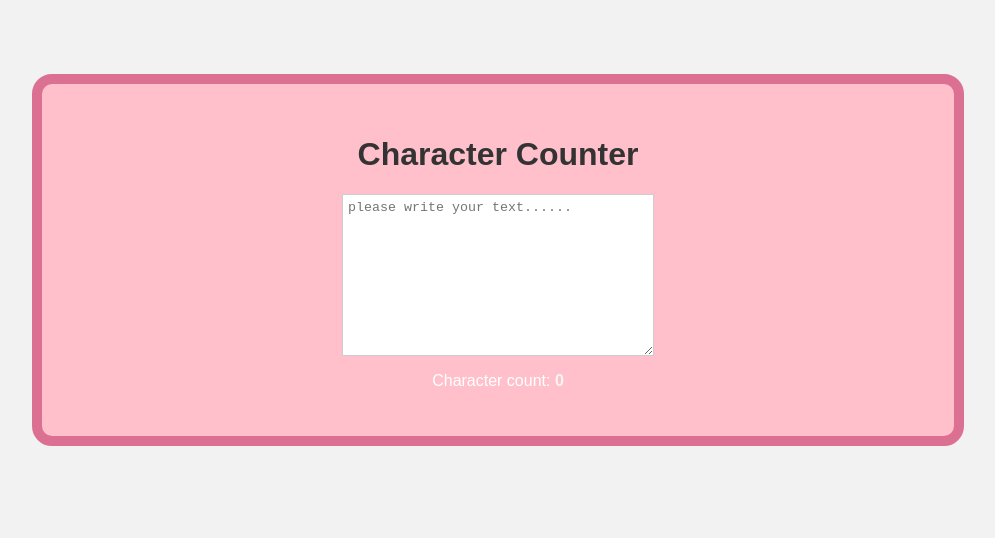
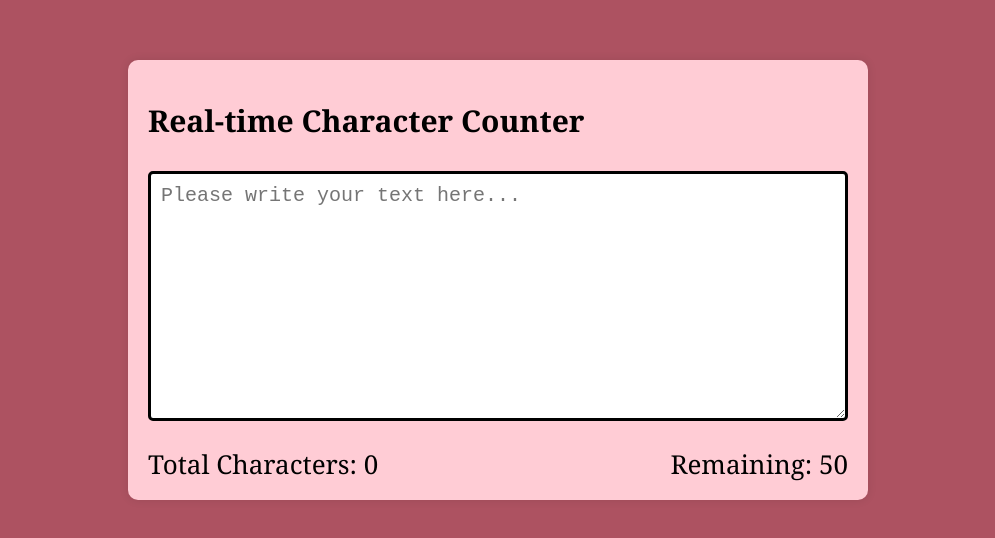
Before and after one commit to deepikagavini/character-count, a plain HTML site: page index.html in a window 1280 px wide. Shown: the part 128-666 px from the top of the page, without its empty margins (142-1137 px from the left). Drawn offline with Linux system fonts and the light colour scheme.

Commit message:
Update index.html

```diff
--- a/index.html
+++ b/index.html
@@ -1,67 +1,81 @@
 <!DOCTYPE html>
-<html>
+<html lang="en">
 <head>
-    <title>Character Counter</title>
+    <meta charset="UTF-8">
+    <meta name="viewport" content="width=device-width, initial-scale=1.0">
+    <title>Real-time Character Counter</title>
     <style>
         body {
-        background-color: #f2f2f2;
-        font-family: Arial, sans-serif;
+            font-family:Georgia, 'Times New Roman', Times, serif;
+            display: flex;
+            justify-content: center;
+            align-items: center;
+            height: 100vh;
+            background-color: #ad5261;
         }
-      .container {
-        display: flex;
-        align-items: center;
-        justify-content: center;
-        height: 95vh;
+        .counter-container {
+            background-color: #ffccd5;
+            border-radius: 10px;
+            padding: 20px 20px;
+            /* text-align: center; */
+            width: 700px;
+            height: 400px;
+            box-shadow: 0 0 10px rgba(0, 0, 0, 0.1);
         }
-      .content{
-        background-color: pink;
-        padding: 30px 300px;
-        border-radius: 20px;
-        display: flex;
-        flex-direction: column;
-        align-items: center;
-        border: 10px solid palevioletred;
-      }
-
-      h1 {
-        color: #333;
-      }
-      .txt{
-        color: white;
-    font-weight: 500;
+        .counter-container h2{
+            font-size: 30px;
+            margin-bottom: 30px;
+            margin-top: 20px;
         }
 
         textarea {
-        width: 300px;
-        height: 150px;
-        border: 1px solid #ccc;
-        padding: 5px;
+            width: 100%;
+            height: 100px;
+            border: 3px solid black;
+            border-radius: 5px;
+            padding: 10px;
+            box-sizing: border-box;
+            font-size: 16px;
+            margin-bottom: 10px;
+        }
+        .count-display {
+            display: flex;
+            justify-content: space-between;
+            font-size: 26px;
+            margin-top: 10px;
+        }
+        #myInput{
+            width: 100%;
+            height: 250px;
+            font-size: 20px;
         }
 
-      p {
-        color: #666;
-      }
+    </style>
+</head>
+<body>
 
-      #counter {
-        font-weight: bold;
-        color: whitesmoke;
-      }
-    </style>
+<div class="counter-container">
+    <h2>Real-time Character Counter</h2>
+    <textarea id="myInput" oninput="countCharacters()" placeholder="Please write your text here..."></textarea>
+    <div class="count-display">
+        <span>Total Characters: <span id="charCount">0</span></span>
+        <span>Remaining: <span id="charRemaining">50</span></span>
+    </div>
+</div>
+
 <script>
+    const maxChars = 50;
+
     function countCharacters() {
-        var input = document.getElementById("myInput");
-        var counter = document.getElementById("counter");
-        counter.innerHTML = input.value.length;
+        const input = document.getElementById("myInput");
+        const charCount = document.getElementById("charCount");
+        const charRemaining = document.getElementById("charRemaining");
+
+        const currentLength = input.value.length;
+        charCount.innerHTML = currentLength;
+        charRemaining.innerHTML = maxChars - currentLength;
     }
 </script>
-  </head>
-  <body>
-    <div class="container">
-      <div class="content">
-        <h1>Character Counter</h1>
-        <textarea id="myInput" placeholder="please write your text......" oninput="countCharacters()"></textarea>
-        <p class="txt">Character count: <span id="counter">0</span></p>
-      </div>
-    </div>
+
 </body>
 </html>
```
Lines whose indentation alone changed are shown as unchanged.
